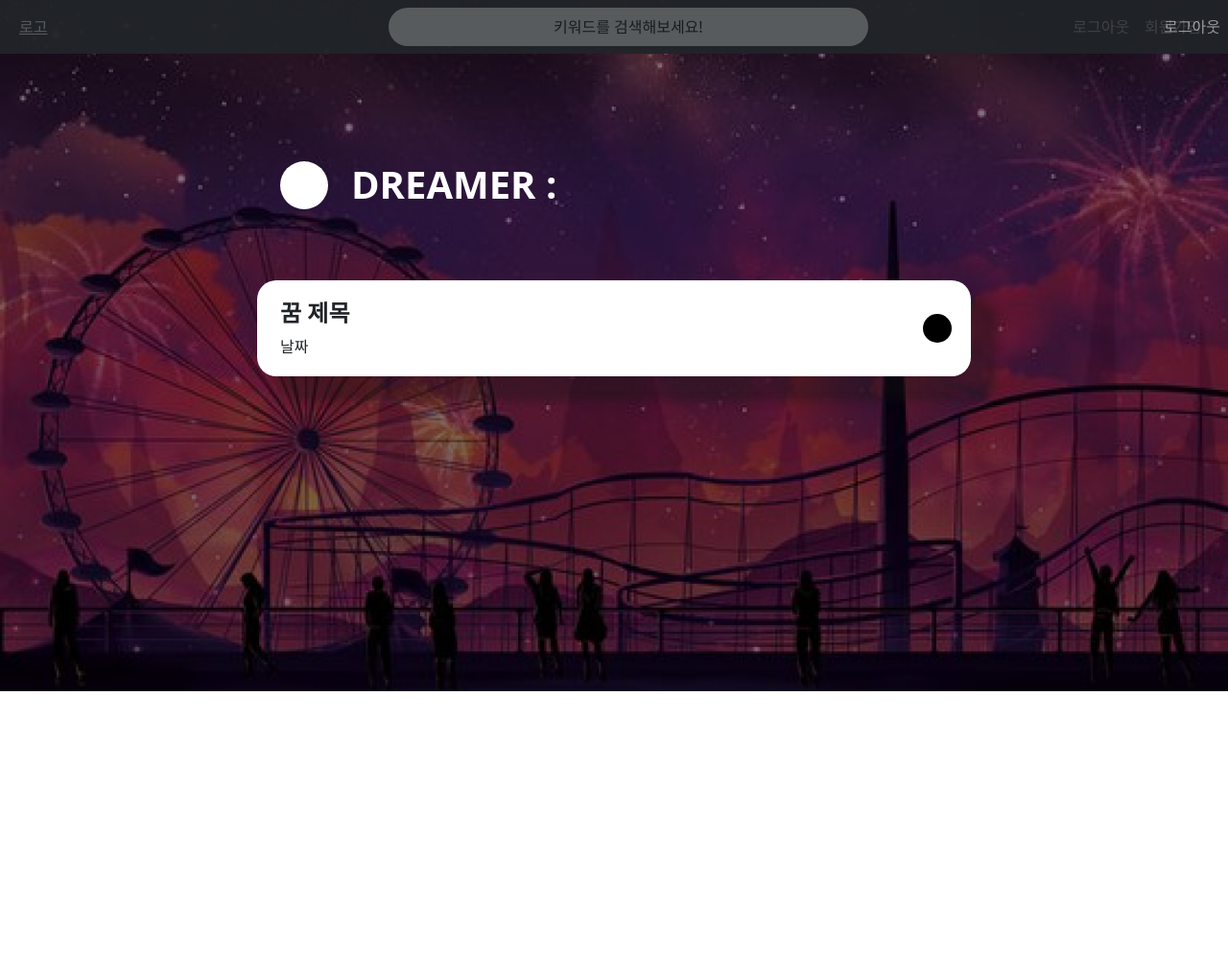
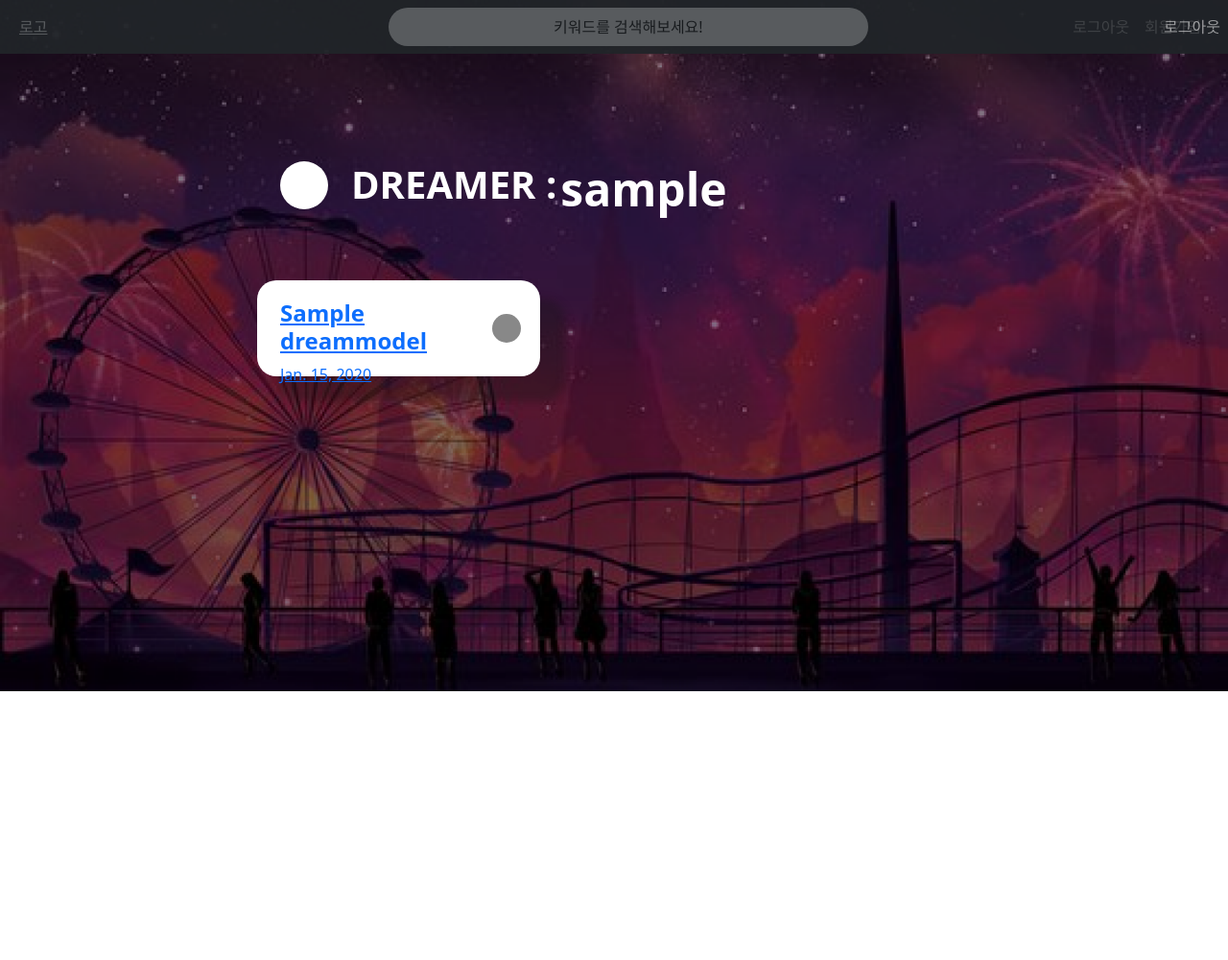
Before and after one commit to iruyj/DreamColor, a Django app: page /account/mypage/ in a window 1280 px wide. Shown: the whole page at 96% size. Run offline with Django 4.2, Linux system fonts and the light colour scheme; a user stored in the database is signed in; tables that the repository leaves empty hold one stand-in row (values such as "Sample post"); some libraries are stand-ins or nearby versions.

Commit message:
add mypage post data

```diff
--- a/account/views.py
+++ b/account/views.py
@@ -1,3 +1,4 @@
+import form as form
 from django.contrib.auth import authenticate
 from django.contrib.auth import login as auth_login
 from django.shortcuts import render, redirect
@@ -5,6 +6,10 @@ from account.forms import UserForm, LoginForm
 
 
 # Create your views here.
+from account.models import CustomUser
+from dreams.models import DreamModel
+
+
 def signup(request):
     # 계정 생성
     if request.method == "POST":
@@ -39,4 +44,12 @@ def login(request):
         return render(request, 'account/login.html',{'form':form,'state':'true'})
 
 def mypage(request):
-    return render(request, 'account/mypage.html')
+
+    # cur_user = request.user
+
+    if request.user.is_authenticated:
+        user = CustomUser.objects.get(id=request.user.id)
+        dream = DreamModel.objects.filter(author=request.user.id)
+        return render(request, 'account/mypage.html', {'user': user, 'dreams': dream})
+    else:
+        return render(request, 'account/login.html')
--- a/static/css/mypage.css
+++ b/static/css/mypage.css
@@ -19,9 +19,10 @@
     /*width: 70%!important;*/
     cursor: pointer;
     height: 100px;
+    display: inline-block;
     /*border: 1px solid white;*/
     margin-bottom: 30px;
-    background: white;
+    background-color: white;
     box-shadow: 24px 23px 8px 3px rgba(21, 21, 21, 0.35);
     border-radius: 20px;
     /*position: relative;*/
--- a/templates/account/mypage.html
+++ b/templates/account/mypage.html
@@ -20,6 +20,7 @@
         <div class="container text-center my-profile-div">
             <div class="user-color mx-4 mt-4 rounded-5 d-inline-flex float-start" style="background-color: #ffffff"></div>
             <div class="float-start mt-4 display-6 text-white fw-bold">DREAMER : </div>
+            <div class="float-start mt-4 display-5 text-white fw-bolder mx-1">{{ user.nickname }}</div>
         </div>
 
         <br><br>
@@ -27,12 +28,14 @@
 {#        내가 쓴 게시물#}
          <div class="container my-list-container">
              <!-- align-items-center -->
-            <div class="my-list-item">
-                <div class="dream-color" style="background-color: #000000;"></div>
-                <h4 class='fw-bold mx-4 dream-title'>꿈 제목</h4>
+             {% for dream in dreams%}
+                <a href={% url 'dream:detail' id=dream.id %} class="my-list-item">
+                    <div class="dream-color" style="background-color: {{dream.color}};"></div>
+                    <h4 class='fw-bold mx-4 dream-title'>{{ dream.title}}</h4>
 
-                <div class="mx-4 mt-0">날짜</div>
-            </div>
+                    <div class="mx-4 mt-0">{{ dream.date_dream }}</div>
+                </a>
+             {% endfor %}
         </div>
     </div>
 
```
